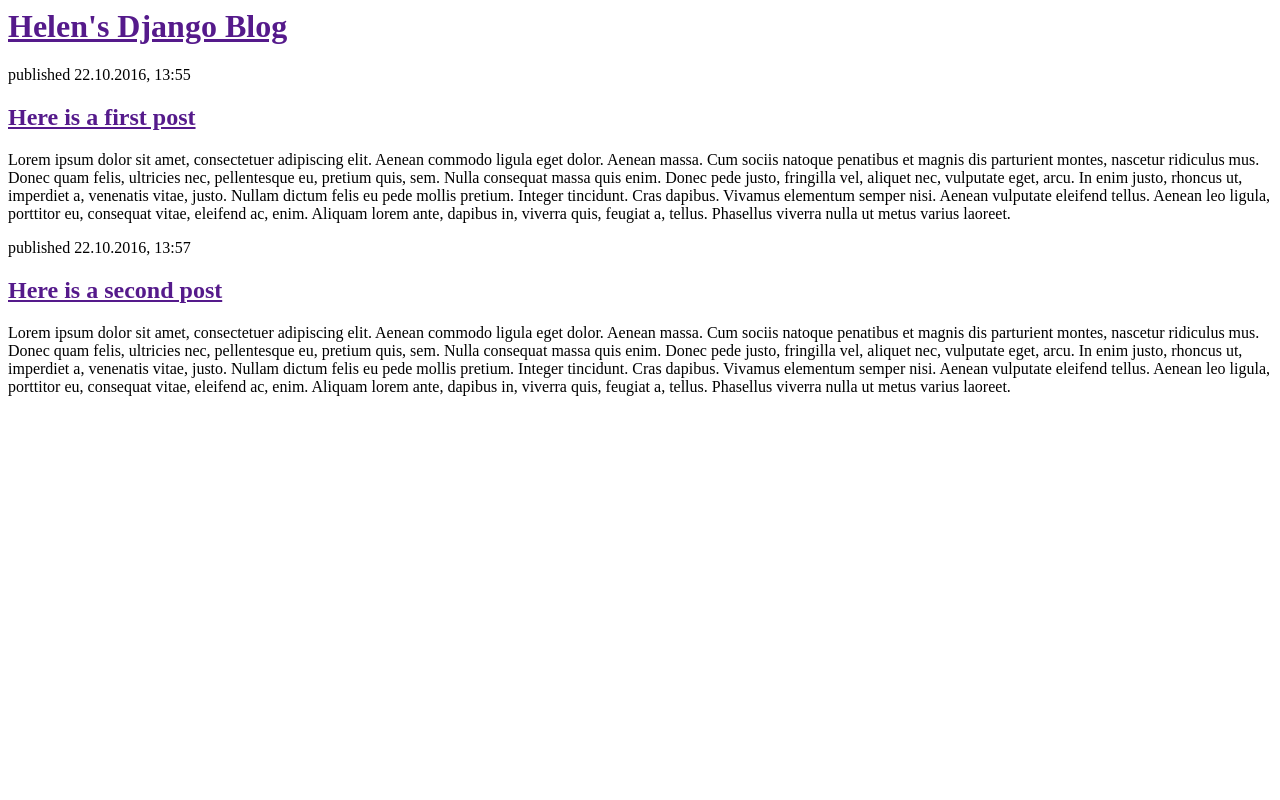
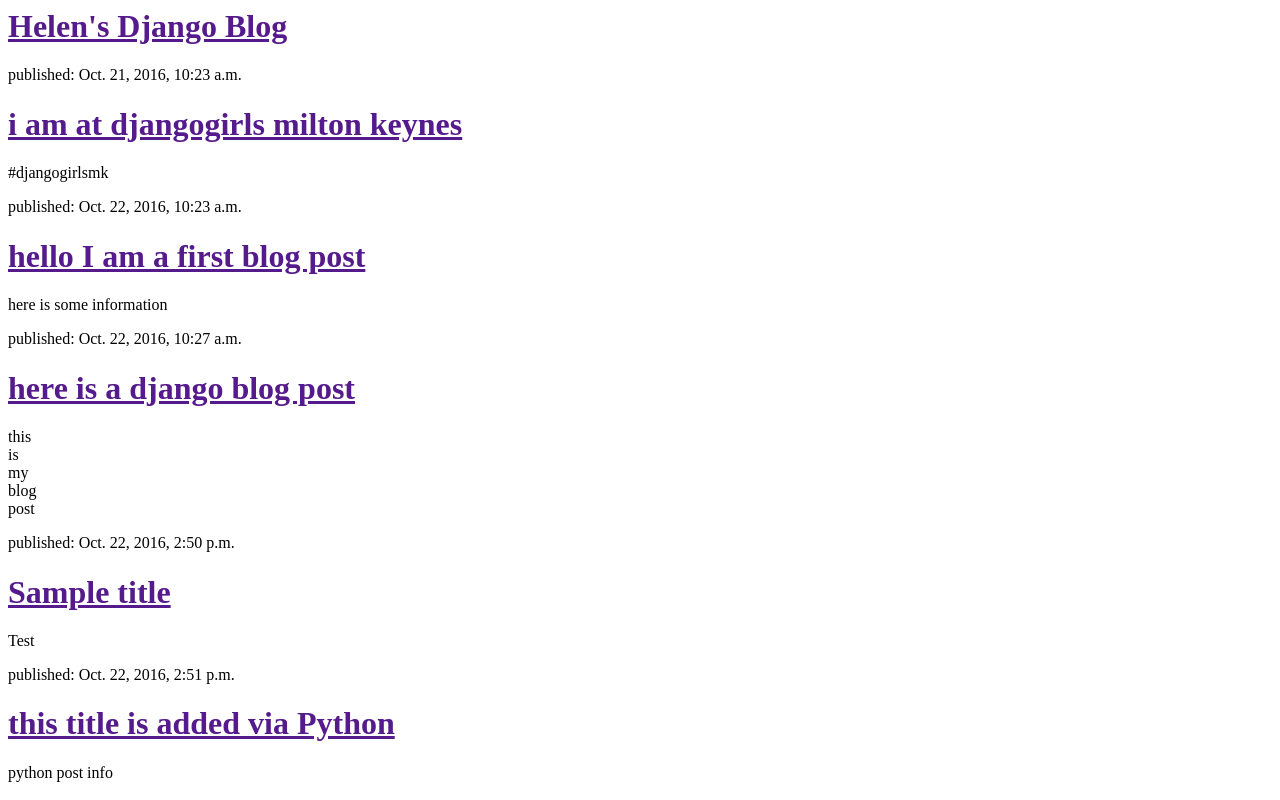
Before and after one commit to Helen-s/my-first-blog, a Django app: page / in a window 1280 px wide. Run offline with Django 3.2, Linux system fonts and the light colour scheme; data comes from the database, SQL or seed files in the repository; both versions use the stored data as it was after the commit.

Commit message:
modified the template to work.

```diff
--- a/blog/templates/blog/post_list.html
+++ b/blog/templates/blog/post_list.html
@@ -7,16 +7,12 @@
 			<h1><a href="">Helen's Django Blog</a></h1>
 		</div>
 
-		<div>
-			<p>published 22.10.2016, 13:55</p>
-			<h2><a href="">Here is a first post</a></h2>
-			<p>Lorem ipsum dolor sit amet, consectetuer adipiscing elit. Aenean commodo ligula eget dolor. Aenean massa. Cum sociis natoque penatibus et magnis dis parturient montes, nascetur ridiculus mus. Donec quam felis, ultricies nec, pellentesque eu, pretium quis, sem. Nulla consequat massa quis enim. Donec pede justo, fringilla vel, aliquet nec, vulputate eget, arcu. In enim justo, rhoncus ut, imperdiet a, venenatis vitae, justo. Nullam dictum felis eu pede mollis pretium. Integer tincidunt. Cras dapibus. Vivamus elementum semper nisi. Aenean vulputate eleifend tellus. Aenean leo ligula, porttitor eu, consequat vitae, eleifend ac, enim. Aliquam lorem ante, dapibus in, viverra quis, feugiat a, tellus. Phasellus viverra nulla ut metus varius laoreet.</p>
-		</div>
-
-		<div>
-			<p>published 22.10.2016, 13:57</p>
-			<h2><a href="">Here is a second post</a></h2>
-			<p>Lorem ipsum dolor sit amet, consectetuer adipiscing elit. Aenean commodo ligula eget dolor. Aenean massa. Cum sociis natoque penatibus et magnis dis parturient montes, nascetur ridiculus mus. Donec quam felis, ultricies nec, pellentesque eu, pretium quis, sem. Nulla consequat massa quis enim. Donec pede justo, fringilla vel, aliquet nec, vulputate eget, arcu. In enim justo, rhoncus ut, imperdiet a, venenatis vitae, justo. Nullam dictum felis eu pede mollis pretium. Integer tincidunt. Cras dapibus. Vivamus elementum semper nisi. Aenean vulputate eleifend tellus. Aenean leo ligula, porttitor eu, consequat vitae, eleifend ac, enim. Aliquam lorem ante, dapibus in, viverra quis, feugiat a, tellus. Phasellus viverra nulla ut metus varius laoreet.</p>
-		</div
+{% for post in posts %}
+	<div>
+		<p>published: {{ post.published_date }}</p>
+		<h1><a href="">{{ post.title }}</a></h1>
+		<p>{{ post.text|linebreaksbr }}</p>
+	</div>
+{% endfor %}
 	</body>
 </html>
--- a/blog/views.py
+++ b/blog/views.py
@@ -1,5 +1,9 @@
 from django.shortcuts import render
+from django.utils import timezone
+from .models import Post
+
 
 # Create your views here.
 def post_list(request):
-	return render(request, 'blog/post_list.html',{})
+	posts = Post.objects.filter(published_date__lte=timezone.now()).order_by('published_date')
+	return render(request, 'blog/post_list.html',{'posts': posts})
```
Also changed, not shown: db.sqlite3.
